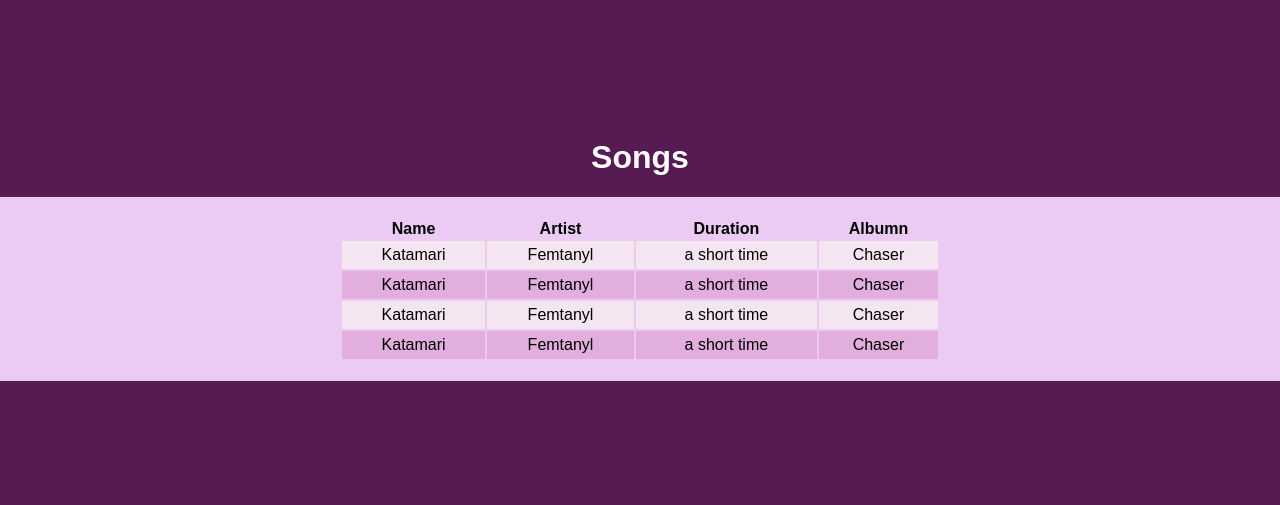
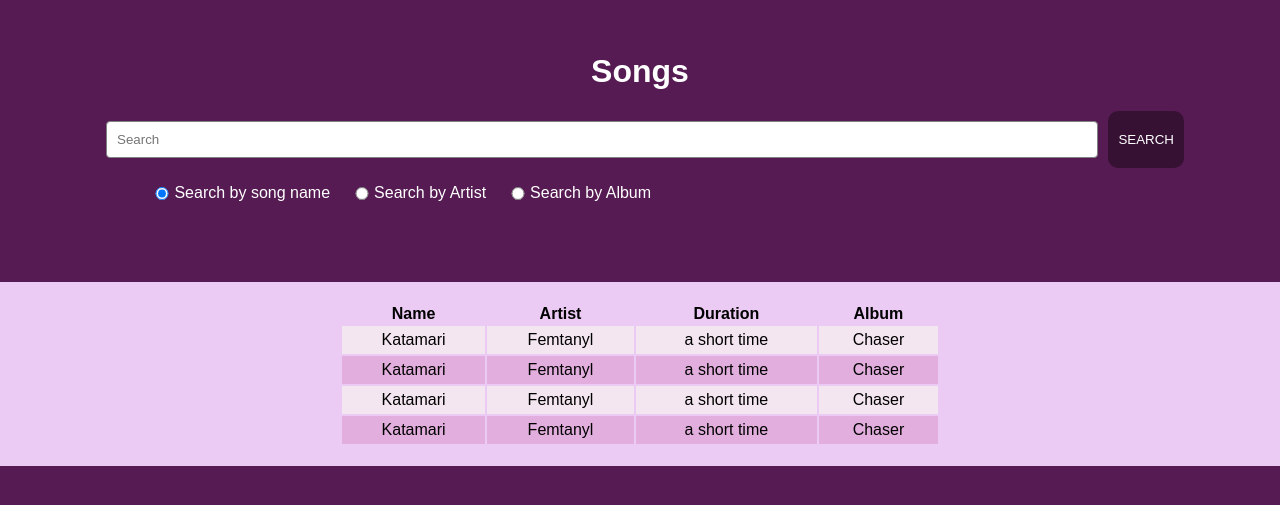
Before and after one commit to pollythepocket/CS480_final_project, a React (Vite) app in the folder frontend-music-app/: page /Songs in a window 1280 px wide. Shown: the part 151-656 px from the top of the page. Built offline with nearby package versions, Linux system fonts and the light colour scheme.

Commit message:
Add search component and init site date context

```diff
--- a/frontend-music-app/src/Songs/SongEntry.jsx
+++ b/frontend-music-app/src/Songs/SongEntry.jsx
@@ -1,13 +1,13 @@
 import React from "react";
 
 export default function SongEntry({song}) {
-  const {name, artist, duration, albumn} = song
+  const {name, artist, duration, album} = song
   return (
     <tr className="entry-row">
       <td className="col name">{name}</td>
       <td className="col artist">{artist}</td>
       <td className="col duration">{duration}</td>
-      <td className="col albumn">{albumn}</td>
+      <td className="col albumn">{album}</td>
     </tr>
   );
 }
--- a/frontend-music-app/src/Songs/SongsPage.jsx
+++ b/frontend-music-app/src/Songs/SongsPage.jsx
@@ -1,3 +1,4 @@
+import Search from "../components/search";
 import SongEntry from "./SongEntry";
 import "./songs.css"
 export default function SongsPage() {
@@ -5,7 +6,7 @@ export default function SongsPage() {
     name: "Katamari",
     artist: "Femtanyl",
     duration: "a short time",
-    albumn: "Chaser",
+    album: "Chaser",
   };
   let exampleSongList = [
     exampleSong,
@@ -16,6 +17,7 @@ export default function SongsPage() {
   return (
     <div className="song-page">
       <h1>Songs</h1>
+      <Search />
       <div className="all-songs">
         <table className="all-songs-table">
           <thead>
@@ -23,7 +25,7 @@ export default function SongsPage() {
               <th className="col name">Name</th>
               <th className="col artist">Artist</th>
               <th className="col duration">Duration</th>
-              <th className="col albumn">Albumn</th>
+              <th className="col albumn">Album</th>
             </tr>
           </thead>
           <tbody>
--- /dev/null
+++ b/frontend-music-app/src/components/search.css
@@ -0,0 +1,58 @@
+.search-form {
+  display: flex;
+  flex-direction: column;
+  align-items: center;
+  width: 85%;
+  margin: auto;
+}
+
+.search-wrapper {
+  width: 100%;
+  display: flex;
+  flex-direction: row;
+}
+
+.search-submit {
+  width: fit-content;
+}
+.search-submit:hover {
+  background-color: #b092b9;
+}
+
+.search-text {
+  width: 90%;
+  padding: 10px;
+  margin: 10px;
+  border: 0.5px solid grey;
+  border-radius: 4px;
+  color: black;
+  background-color: white;
+}
+
+.search-options {
+  display: flex;
+  flex-direction: row;
+  justify-self: left;
+  width: 90%;
+  margin: auto;
+}
+
+.radio-option {
+  display: flex;
+  justify-content: center;
+  align-items: center;
+  text-align: center;
+  width: fit-content;
+  margin: 0 20px 0 0;
+  height: 50px;
+}
+
+.radio-option > input {
+  width: 20px;
+  margin: 2px;
+  box-sizing: border-box;
+}
+
+.radio-label {
+  height: fit-content;
+}
--- /dev/null
+++ b/frontend-music-app/src/components/search.jsx
@@ -0,0 +1,57 @@
+import { useState } from "react";
+import "./search.css";
+
+export default function Search() {
+  const [searchOption, setSearchOption] = useState("name");
+
+  const handleSelect = (e) => {
+    setSearchOption(e.target.value);
+  };
+
+  const handleSubmit = (e) => {
+    e.preventDefault();
+  }
+
+  return (
+    <div>
+      <form className="search-form" onSubmit={handleSubmit}>
+        <div className="search-wrapper">
+          <input className="search-text" placeholder="Search" />
+          <button type="submit" className="search-submit">SEARCH</button>
+        </div>
+        <div className="search-options">
+          <div className="radio-option">
+            <input
+              type="radio"
+              name="search-option"
+              value={"name"}
+              checked={"name" == searchOption}
+              onChange={handleSelect}
+            />
+            <div className="radio-label">Search by song name</div>
+          </div>
+          <div className="radio-option">
+            <input
+              type="radio"
+              name="search-option"
+              value={"artist"}
+              checked={"artist" == searchOption}
+              onChange={handleSelect}
+            />
+            <div className="radio-label">Search by Artist</div>
+          </div>
+          <div className="radio-option">
+            <input
+              type="radio"
+              name="search-option"
+              value={"album"}
+              checked={"album" == searchOption}
+              onChange={handleSelect}
+            />
+            <div className="radio-label">Search by Album</div>
+          </div>
+        </div>
+      </form>
+    </div>
+  );
+}
--- /dev/null
+++ b/frontend-music-app/src/domain/siteContext.jsx
@@ -0,0 +1,14 @@
+import { createContext, useState } from "react";
+
+
+export const siteContext = createContext();
+
+export default function SiteContextProvider({children}) {
+  const [songs, setSongs] = useState([]);
+  const [users, setUsers] = useState([]);
+  return (
+    <siteContext.Provider value={{songs, users, setSongs, setUsers}}>
+      {children}
+    </siteContext.Provider>
+  )
+}
--- a/frontend-music-app/src/main.jsx
+++ b/frontend-music-app/src/main.jsx
@@ -3,11 +3,14 @@ import { createRoot } from "react-dom/client";
 import App from "./App.jsx";
 import { BrowserRouter } from "react-router-dom";
 import EndpointContextProvider from "./endpoints.jsx";
+import SiteContextProvider from "./domain/siteContext.jsx";
 
 createRoot(document.getElementById("root")).render(
   <BrowserRouter>
     <EndpointContextProvider>
-      <App />
+      <SiteContextProvider>
+        <App />
+      </SiteContextProvider>
     </EndpointContextProvider>
   </BrowserRouter>
 );
```
